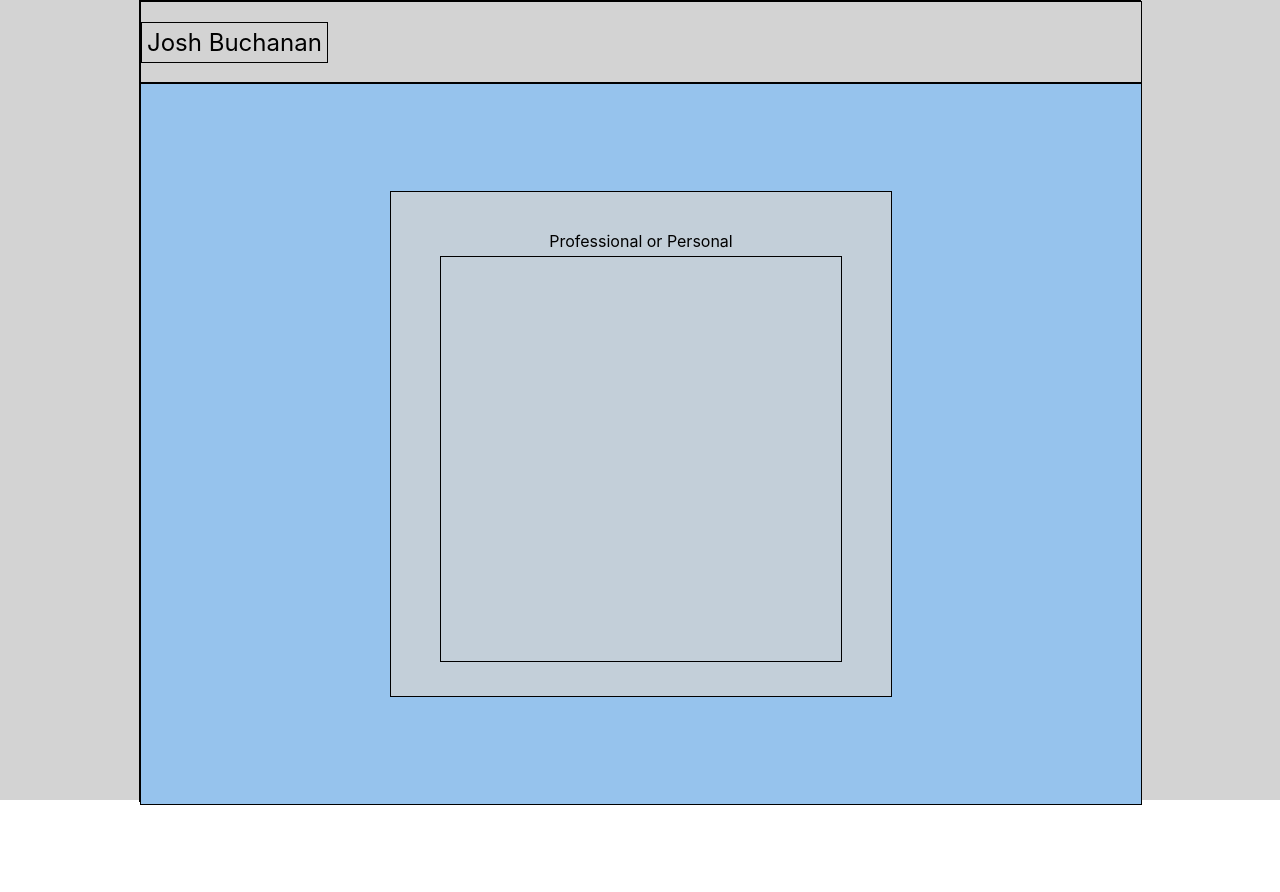
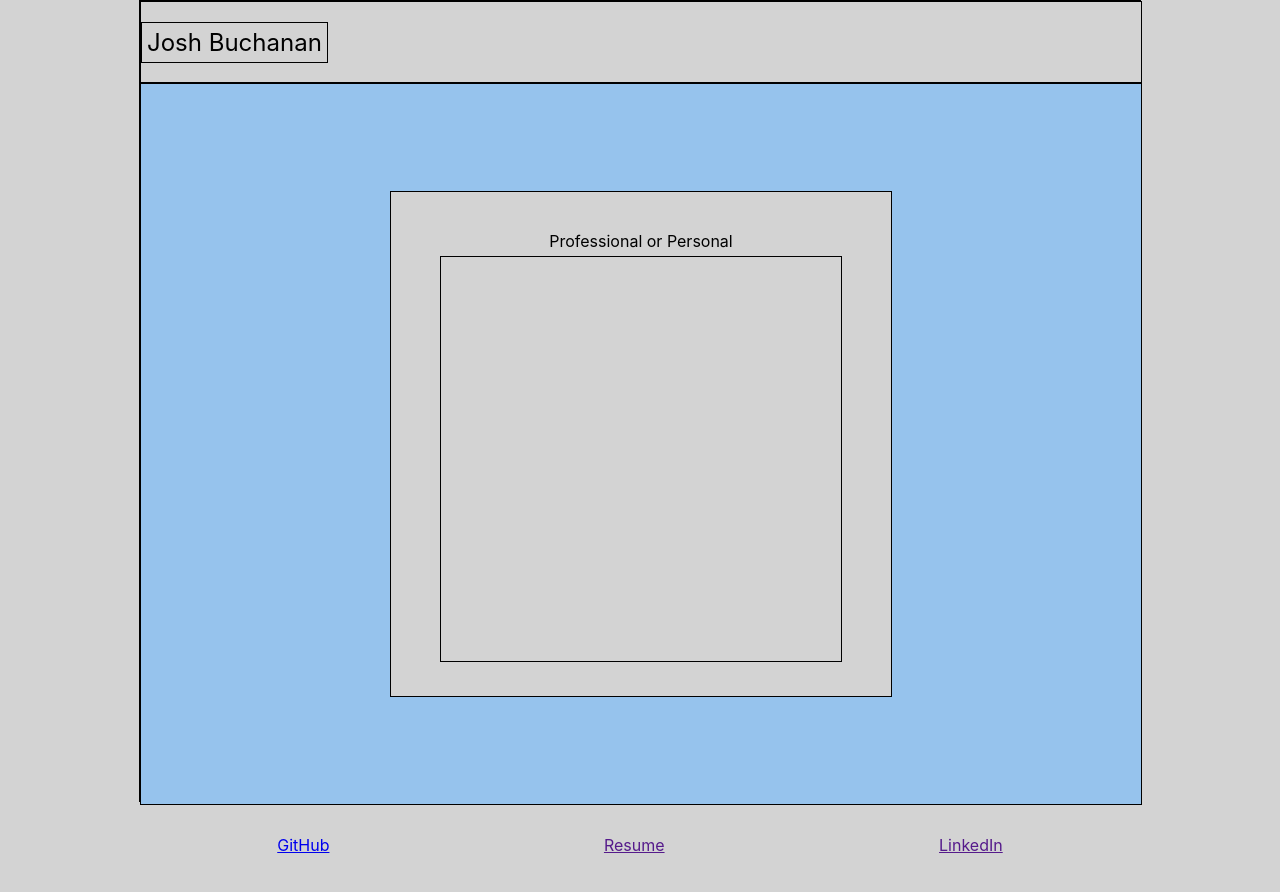
Before and after one commit to jbuchanan00/personalwebsite, a React (Create React App) app: page / in a window 1280 px wide. Shown: the top 892 px of the page. Before the commit the page ends 805 px from the top, so only its background shows below. Built offline with nearby package versions, Linux system fonts and the light colour scheme.

Commit message:
trying to add file link

```diff
--- a/src/App.css
+++ b/src/App.css
@@ -1,5 +1,5 @@
 .App{
-  height: 100vh;
+  height: 120vh;
   background: #d3d3d3;
   display: flex;
   justify-content: center;
@@ -30,7 +30,7 @@
   flex-direction: column;
   align-items: center;
   justify-content: center;
-  background: #c3cfd9;
+  background: #d3d3d3;
 }
 .NonHeaderCont{
   width: 1000px;
@@ -45,7 +45,15 @@
   height: 80%;
   width: 80%;
   border: 1px solid #000;
+  background: #d3d3d3;
 }
 .ProfOrPers{
   padding: 5px;
 }
+.LinkContainer{
+  height: 10vh;
+  background: #d3d3d3;
+  display: flex;
+  justify-content: space-around;
+  align-items: center;
+}
--- a/src/App.js
+++ b/src/App.js
@@ -19,6 +19,17 @@ function App() {
             </strong>
           </summary>
         </div>
+          <footer className="LinkContainer">
+            <a href="https://github.com/jbuchanan00">
+              GitHub
+            </a>
+            <a href="" download="Resume 12-5-2019.docx">
+              Resume
+            </a>
+            <a href="">
+              LinkedIn
+            </a>
+          </footer>
       </div>
     </div>
   );
```
Also changed, not shown: 1 other file (tests, documents, lock files or other folders).
